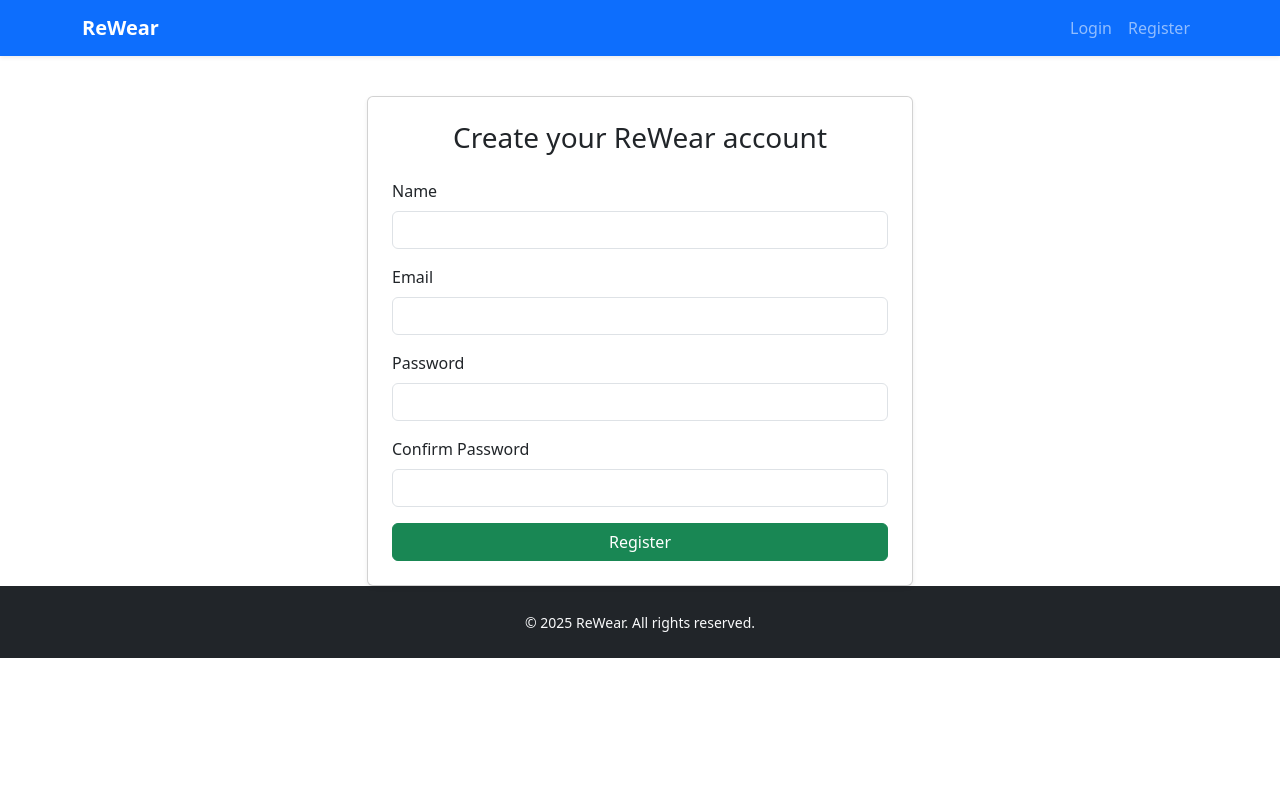
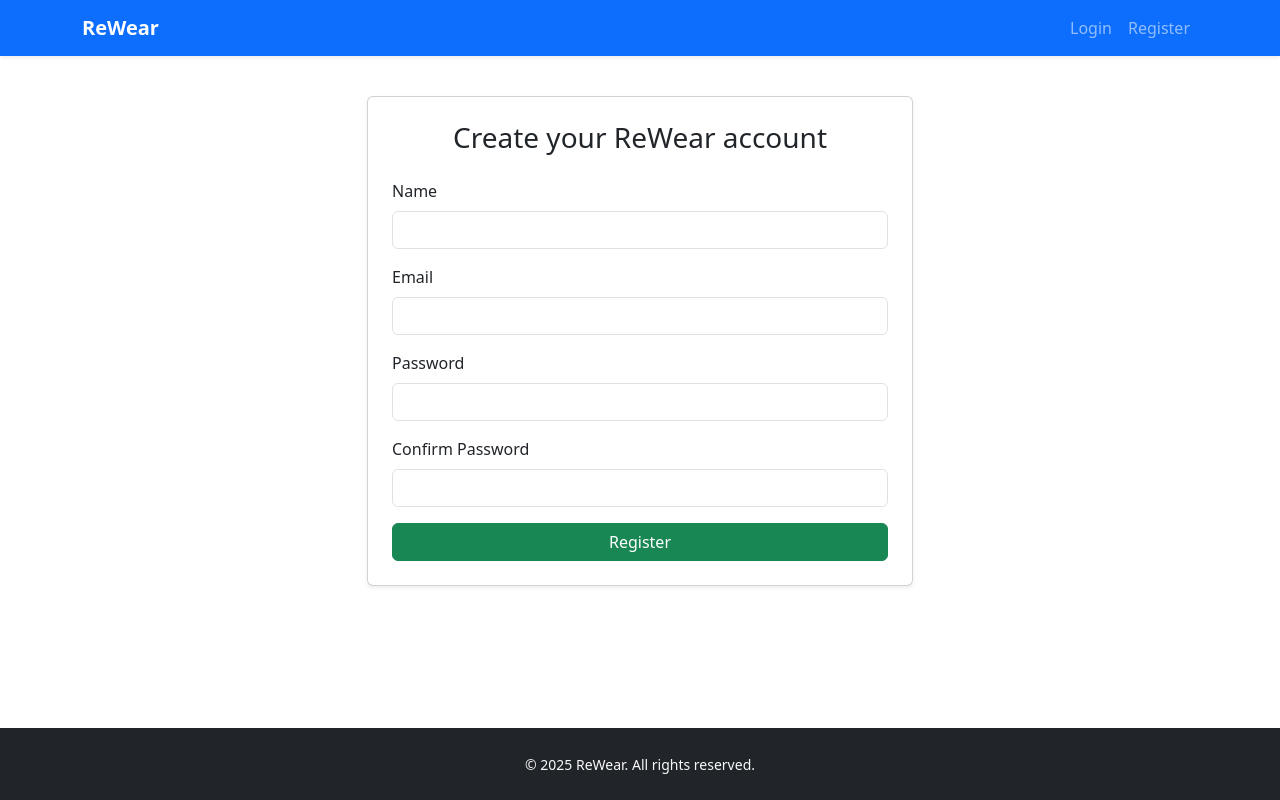
Before and after one commit to AakifKhan7/ReWearFlask, a Flask app: page /auth/register in a window 1280 px wide. Run offline with Flask 3, Linux system fonts and the light colour scheme.

Commit message:
updated ui

```diff
--- a/app/static/css/style.css
+++ b/app/static/css/style.css
@@ -1,3 +1,4 @@
+html{scroll-behavior:smooth;}
 body{padding-top:72px;}
 .navbar-brand{font-weight:bold;}
 
--- a/app/templates/base.html
+++ b/app/templates/base.html
@@ -8,7 +8,7 @@
   <link href="https://cdn.jsdelivr.net/npm/bootstrap-icons@1.10.5/font/bootstrap-icons.css" rel="stylesheet">
   <link href="{{ url_for('static', filename='css/style.css') }}" rel="stylesheet">
 </head>
-<body>
+<body class="d-flex flex-column min-vh-100">
 {% block navbar %}
 <nav class="navbar navbar-expand-lg navbar-dark bg-primary shadow-sm fixed-top">
   <div class="container">
@@ -33,7 +33,7 @@
   </div>
 </nav>
 {% endblock %}
-<div class="container mt-4">
+<main class="flex-grow-1 container mt-4">
   {% with messages = get_flashed_messages(with_categories=true) %}
     {% if messages %}
       {% for category, message in messages %}
@@ -45,7 +45,7 @@
     {% endif %}
   {% endwith %}
   {% block content %}{% endblock %}
-</div>
+</main>
 <footer class="bg-dark text-light py-4 mt-auto">
   <div class="container text-center">
     <small>&copy; 2025 ReWear. All rights reserved.</small>
```
